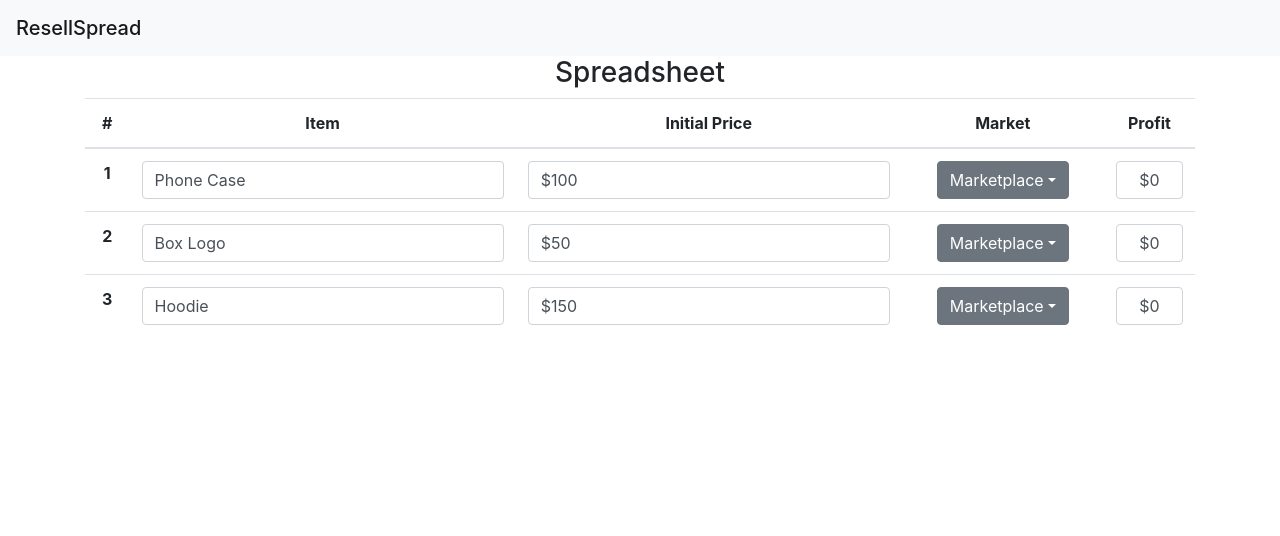
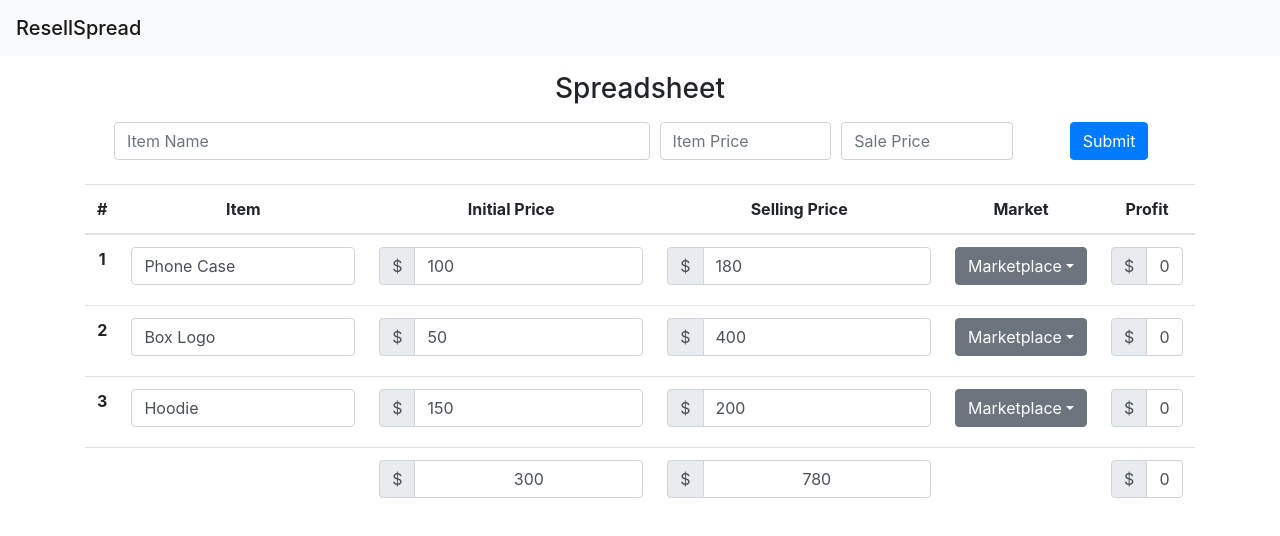
Before and after one commit to timothyac/resell-spread, a React (Create React App) app: page / in a window 1280 px wide. Shown: the top 536 px of the page. Built offline with nearby package versions, Linux system fonts and the light colour scheme.

Commit message:
Subtotals and Add-Item

```diff
--- a/package.json
+++ b/package.json
@@ -3,6 +3,7 @@
   "version": "0.1.0",
   "private": true,
   "dependencies": {
+    "mathjs": "^5.4.2",
     "react": "^16.7.0",
     "react-dom": "^16.7.0",
     "react-scripts": "2.1.3"
--- a/src/App.js
+++ b/src/App.js
@@ -1,7 +1,9 @@
 import React, { Component } from "react";
 import "./App.css";
 import Nav from "./components/layout/Nav";
+import AddItem from "./components/layout/Add-Item";
 import MainView from "./components/MainView";
+import Math from "mathjs";
 
 class App extends Component {
   state = {
@@ -9,37 +11,72 @@ class App extends Component {
       {
         id: 1,
         title: "Phone Case",
-        price: "$100",
-        profit: "$0"
+        price: 100,
+        sold: 180,
+        profit: 0
       },
       {
         id: 2,
         title: "Box Logo",
-        price: "$50",
-        profit: "$0"
+        price: 50,
+        sold: 400,
+        profit: 0
       },
       {
         id: 3,
         title: "Hoodie",
-        price: "$150",
-        profit: "$0"
+        price: 150,
+        sold: 200,
+        profit: 0
       }
     ]
   };
 
+  // Update prices in the state if they are changed
+  onChange = (e, id) =>
+    this.setState({
+      items: this.state.items.map(item => {
+        if (item.id === id) {
+          item[e.target.name] = e.target.value;
+        }
+        return item;
+      })
+    });
+
+  // Change the profit, based on which market the user picked
   dropDown = (e, market, id) => {
-    console.log(market, id);
+    // Grab item from state
+    let item = this.state.items.find(item => item.id === id);
+
+    // Define the new profit
     let value =
       market === "StockX"
-        ? "$100"
+        ? Math.chain(item.sold)
+            .multiply(0.905)
+            .subtract(5)
+            .done()
+            .toFixed(2)
         : market === "Grailed"
-        ? "$75"
+        ? Math.chain(item.sold)
+            .multiply(0.911)
+            .subtract(0.3)
+            .done()
+            .toFixed(2)
         : market === "Paypal"
-        ? "$50"
+        ? Math.chain(item.sold)
+            .multiply(0.971)
+            .subtract(0.3)
+            .done()
+            .toFixed(2)
         : market === "Goat"
-        ? "$25"
+        ? Math.chain(item.sold)
+            .multiply(0.905)
+            .subtract(5)
+            .done()
+            .toFixed(2)
         : 0;
 
+    // Change the state
     this.setState({
       items: this.state.items.map(item => {
         if (item.id === id) {
@@ -50,13 +87,31 @@ class App extends Component {
     });
   };
 
+  // Add new item to the state
+  addItem = (title, price, sale) => {
+    const newItem = {
+      id: 4,
+      title,
+      price: Number(price),
+      sold: Number(sale),
+      profit: 0
+    };
+    this.setState({ items: [...this.state.items, newItem] });
+  };
+
   render() {
+    console.log("oof");
     return (
       <div className="App">
         <Nav />
         <div className="container">
-          <h3>Spreadsheet</h3>
-          <MainView items={this.state.items} dropDown={this.dropDown} />
+          <h3 className="m-3">Spreadsheet</h3>
+          <AddItem addItem={this.addItem} />
+          <MainView
+            items={this.state.items}
+            dropDown={this.dropDown}
+            onChange={this.onChange}
+          />
         </div>
       </div>
     );
--- a/src/components/MainView.jsx
+++ b/src/components/MainView.jsx
@@ -10,11 +10,16 @@ class MainView extends Component {
             <th scope="col">#</th>
             <th scope="col">Item</th>
             <th scope="col">Initial Price</th>
+            <th scope="col">Selling Price</th>
             <th scope="col">Market</th>
             <th scope="col">Profit</th>
           </tr>
         </thead>
-        <Spreadsheet items={this.props.items} dropDown={this.props.dropDown} />
+        <Spreadsheet
+          items={this.props.items}
+          dropDown={this.props.dropDown}
+          onChange={this.props.onChange}
+        />
       </table>
     );
   }
--- /dev/null
+++ b/src/components/layout/Add-Item.jsx
@@ -0,0 +1,61 @@
+import React, { Component } from "react";
+
+class AddItem extends Component {
+  state = {
+    title: "",
+    price: "",
+    sold: ""
+  };
+
+  // Create new item, and reset paramters
+  onSubmit = e => {
+    e.preventDefault();
+    this.props.addItem(this.state.title, this.state.price, this.state.sold);
+    this.setState({ title: "", price: "", sold: "" });
+  };
+
+  // Update state when anything is typed
+  onChange = e => this.setState({ [e.target.name]: e.target.value });
+
+  render() {
+    return (
+      <form onSubmit={this.onSubmit} className="form-row ml-4 mb-2">
+        <div className="form-group col-md-6">
+          <input
+            type="text"
+            name="title"
+            className="form-control"
+            placeholder="Item Name"
+            value={this.state.title}
+            onChange={this.onChange}
+          />
+        </div>
+        <div className="form-group col-md-2">
+          <input
+            type="number"
+            name="price"
+            className="form-control"
+            placeholder="Item Price"
+            value={this.state.price}
+            onChange={this.onChange}
+          />
+        </div>
+        <div className="form-group col-md-2">
+          <input
+            type="number"
+            name="sold"
+            className="form-control"
+            placeholder="Sale Price"
+            value={this.state.sold}
+            onChange={this.onChange}
+          />
+        </div>
+        <div className="form-group col-md-2">
+          <input type="submit" value="Submit" className="btn btn-primary" />
+        </div>
+      </form>
+    );
+  }
+}
+
+export default AddItem;
--- a/src/components/spreadsheet/Row.jsx
+++ b/src/components/spreadsheet/Row.jsx
@@ -1,21 +1,41 @@
 import React, { Component } from "react";
 
 class Rows extends Component {
-  state = {
-    profit: "$0"
-  };
-
   render() {
-    const { id, title, price, profit } = this.props.item;
+    const { id, title, price, profit, sold } = this.props.item;
     return (
       <tr>
         <th scope="row">{id}</th>
         <td>
-          {" "}
           <input type="text" className="form-control" defaultValue={title} />
         </td>
         <td>
-          <input type="text" className="form-control" defaultValue={price} />
+          <div className="input-group mb-2 mr-sm-2">
+            <div className="input-group-prepend">
+              <div className="input-group-text">$</div>
+            </div>
+            <input
+              name="price"
+              type="text"
+              className="form-control"
+              defaultValue={price}
+              onChange={event => this.props.onChange(event, id)}
+            />
+          </div>
+        </td>
+        <td>
+          <div className="input-group mb-2 mr-sm-2">
+            <div className="input-group-prepend">
+              <div className="input-group-text">$</div>
+            </div>
+            <input
+              name="sold"
+              type="text"
+              className="form-control"
+              defaultValue={sold}
+              onChange={event => this.props.onChange(event, id)}
+            />
+          </div>
         </td>
         <td>
           <div className="dropdown">
@@ -58,13 +78,18 @@ class Rows extends Component {
           </div>
         </td>
         <td>
-          <span type="text" className="form-control" id={`dropdown${id}`}>
-            {profit}
-          </span>
+          <div className="input-group mb-2 mr-sm-2">
+            <div className="input-group-prepend">
+              <div className="input-group-text">$</div>
+            </div>
+            <span className="form-control">{profit}</span>
+          </div>
         </td>
       </tr>
     );
   }
 }
 
+//id={`dropdown${id}`}
+
 export default Rows;
--- a/src/components/spreadsheet/Spreadsheet.jsx
+++ b/src/components/spreadsheet/Spreadsheet.jsx
@@ -1,4 +1,5 @@
 import React, { Component } from "react";
+import Subtotal from "./Subtotal";
 import Row from "./Row";
 
 class Spreadsheet extends Component {
@@ -6,8 +7,14 @@ class Spreadsheet extends Component {
     return (
       <tbody>
         {this.props.items.map(item => (
-          <Row key={item.id} item={item} dropDown={this.props.dropDown} />
+          <Row
+            key={item.id}
+            item={item}
+            dropDown={this.props.dropDown}
+            onChange={this.props.onChange}
+          />
         ))}
+        <Subtotal subProfit={this.props.items} />
       </tbody>
     );
   }
--- /dev/null
+++ b/src/components/spreadsheet/Subtotal.jsx
@@ -0,0 +1,60 @@
+import React, { Component } from "react";
+
+class Subtotal extends Component {
+  // Totals up Inital Prices per Item
+  subInitial = () => {
+    let aNum = 0;
+    this.props.subProfit.forEach(item => (aNum += Number(item.price)));
+    return aNum;
+  };
+
+  // Totals up Selling Prices per Item
+  subSold = () => {
+    let aNum = 0;
+    this.props.subProfit.forEach(item => (aNum += Number(item.sold)));
+    return aNum;
+  };
+
+  // Totals up Profits per Item
+  subProfit = () => {
+    let aNum = 0;
+    this.props.subProfit.forEach(item => (aNum += Number(item.profit)));
+    return aNum;
+  };
+
+  render() {
+    return (
+      <tr>
+        <th />
+        <td />
+        <td>
+          <div className="input-group mb-2 mr-sm-2">
+            <div className="input-group-prepend">
+              <div className="input-group-text">$</div>
+            </div>
+            <span className="form-control">{this.subInitial()}</span>
+          </div>
+        </td>
+        <td>
+          <div className="input-group mb-2 mr-sm-2">
+            <div className="input-group-prepend">
+              <div className="input-group-text">$</div>
+            </div>
+            <span className="form-control">{this.subSold()}</span>
+          </div>
+        </td>
+        <td />
+        <td>
+          <div className="input-group mb-2 mr-sm-2">
+            <div className="input-group-prepend">
+              <div className="input-group-text">$</div>
+            </div>
+            <span className="form-control">{this.subProfit()}</span>
+          </div>
+        </td>
+      </tr>
+    );
+  }
+}
+
+export default Subtotal;
```
Also changed, not shown: 1 other file (tests, documents, lock files or other folders).
